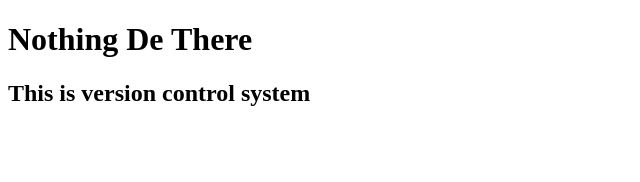
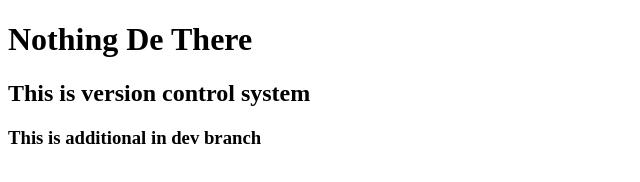
Before and after one commit to Malikadedeji/demo_repo, a plain HTML site: page index.html in a window 1280 px wide. Shown: the whole page, without its empty margins (0-640 px from the left). Drawn offline with Linux system fonts and the light colour scheme.

Commit message:
first commit on dev

```diff
--- a/index.html
+++ b/index.html
@@ -8,5 +8,6 @@
 <body>
     <h1>Nothing De There</h1>
     <h2>This is version control system</h2>
+    <h3>This is additional in dev branch</h3>
 </body>
 </html>
```
